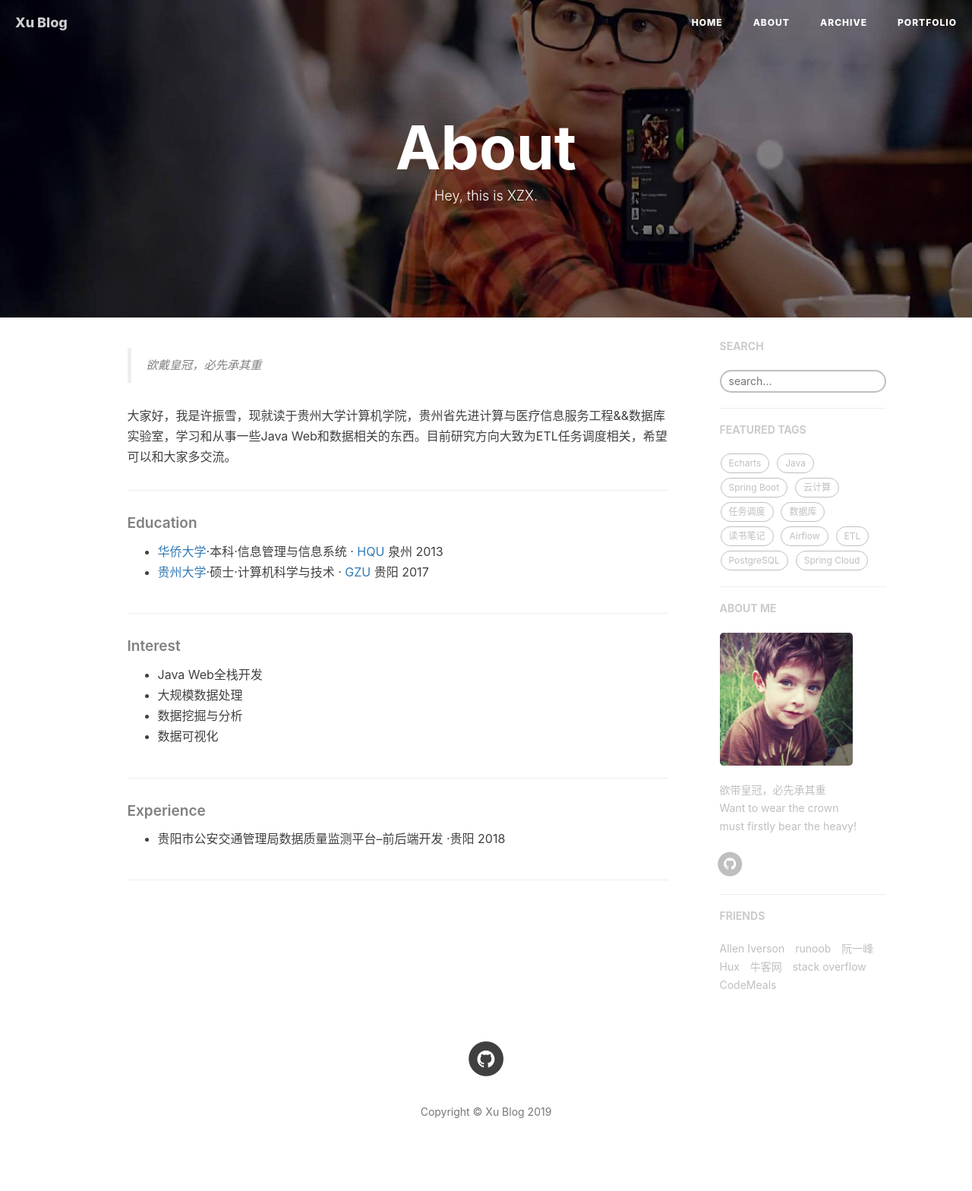
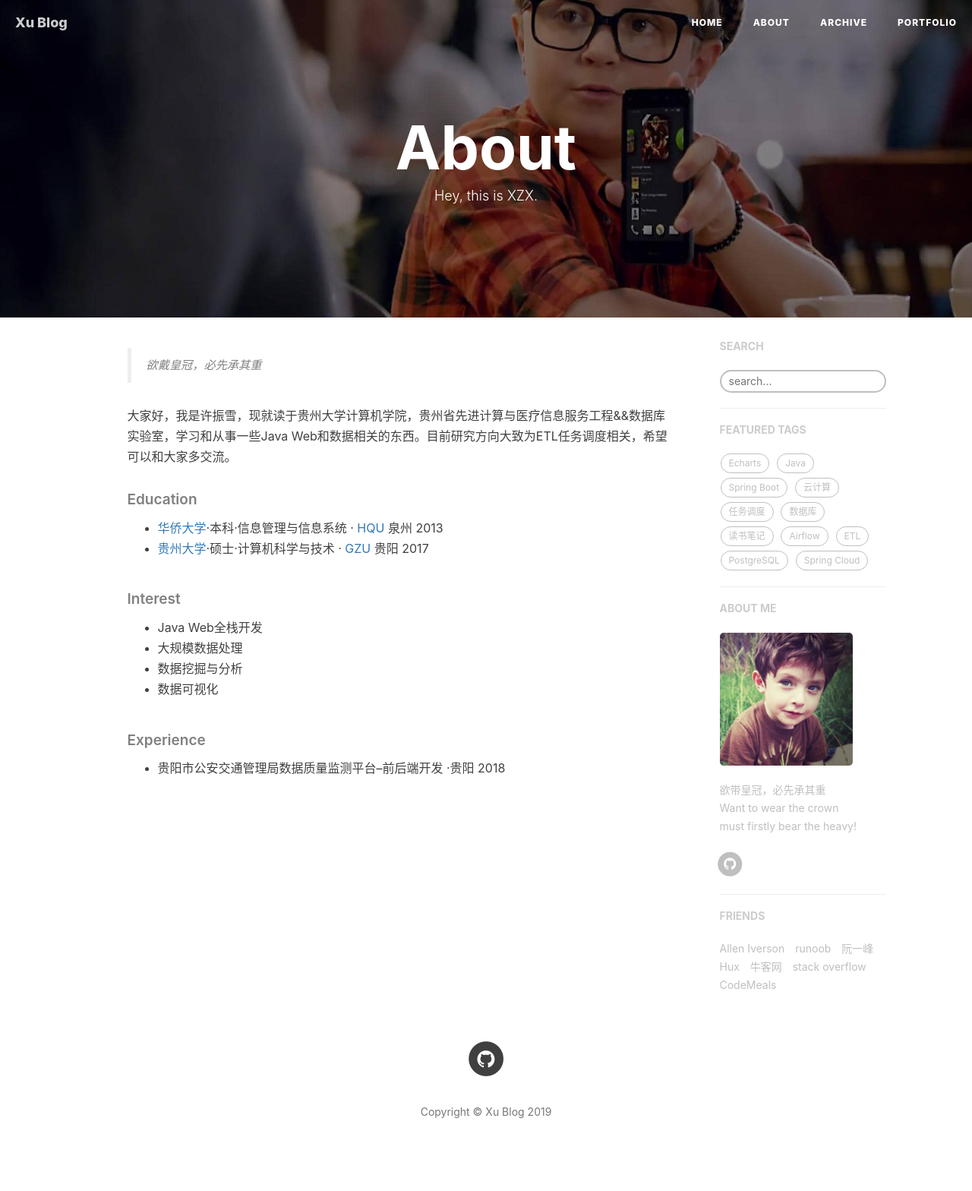
Before and after one commit to popsiclexu/popsiclexu.github.io, a Jekyll site: the page built from about.html, in a window 1280 px wide. Shown: the whole page at 76% size. Built offline with Jekyll 4.4.1, drawn with Linux system fonts in a browser that asks for light colours; nearby versions of some CDN libraries; comment, search, counter and statistics services are not loaded.

Commit message:
Update zh.md

```diff
--- a/_includes/about/zh.md
+++ b/_includes/about/zh.md
@@ -1,11 +1,11 @@
 > 欲戴皇冠，必先承其重
 
 大家好，我是许振雪，现就读于贵州大学计算机学院，贵州省先进计算与医疗信息服务工程&&数据库实验室，学习和从事一些Java Web和数据相关的东西。目前研究方向大致为ETL任务调度相关，希望可以和大家多交流。
-<hr>
+
 ##### Education
 - [华侨大学][4]·本科·信息管理与信息系统 · [HQU][1] 泉州 2013
 - [贵州大学][3]·硕士·计算机科学与技术   · [GZU][2] 贵阳 2017
-<hr>
+
 
 ##### Interest
 
@@ -14,11 +14,11 @@
 - 数据挖掘与分析
 - 数据可视化
 
-<hr>
+
 ##### Experience
 
 - 贵阳市公安交通管理局数据质量监测平台--前后端开发 ·贵阳 2018
-<hr>
+
 
 [1]: http://www.hqu.edu.cn/
 [2]: http://www.gzu.edu.cn/
```
